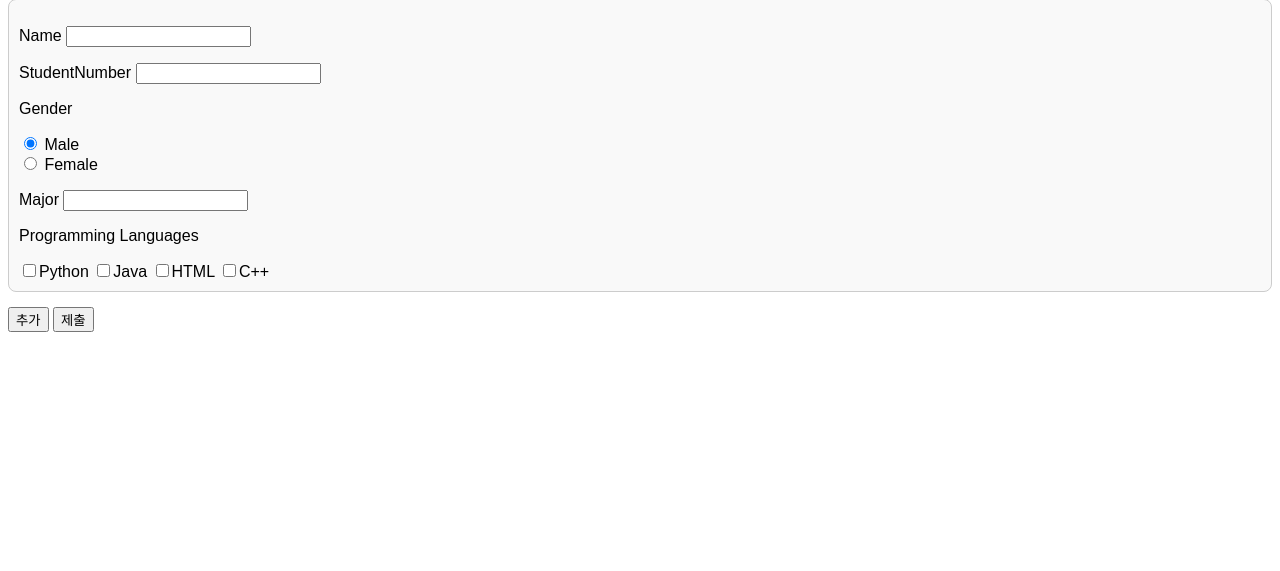
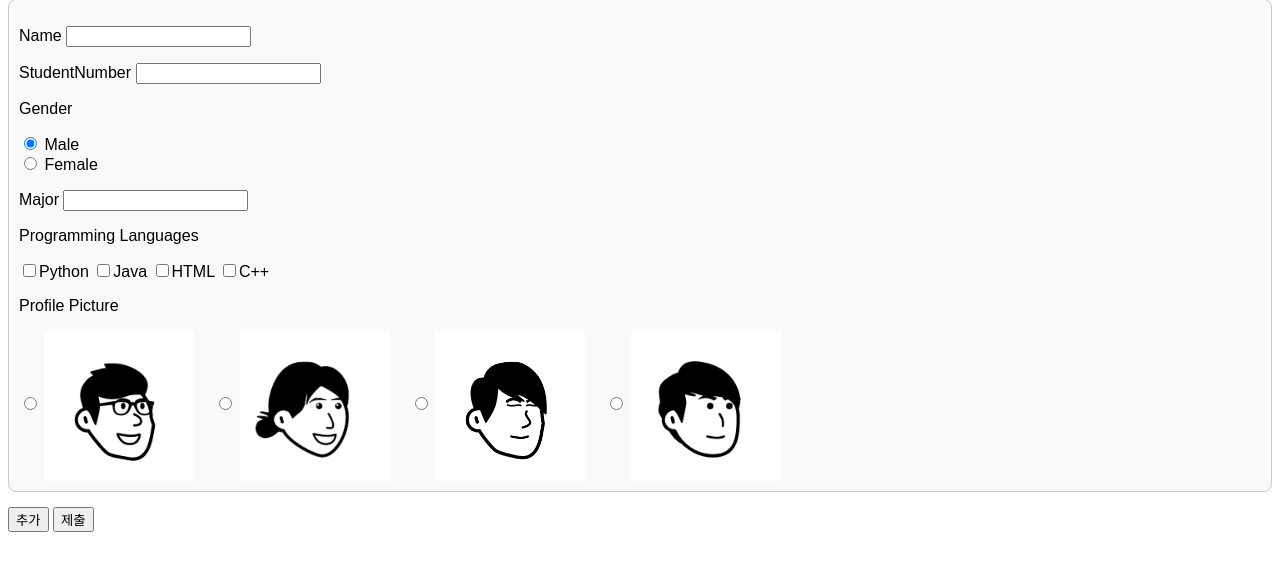
Before and after one commit to CSID-DGU/2024-2-OSSPrac-watch-02, a Flask app: page /input in a window 1280 px wide. Shown: the part 90-661 px from the top of the page. Run offline with Flask 3, Linux system fonts and the light colour scheme.

Commit message:
feat: modify input_a.html

```diff
--- a/SubjectA2-3-2/templates/input_a.html
+++ b/SubjectA2-3-2/templates/input_a.html
@@ -14,6 +14,18 @@
             border: 1px solid #ccc;
             border-radius: 8px;
             background-color: #f9f9f9;
+        }
+        .picture-options {
+            display: flex;
+            gap: 10px;
+        }
+        .picture-option {
+            text-align: center;
+        }
+        .picture-option img {
+            width: 150px;
+            height: 150px;
+            vertical-align: middle;
         }
     </style>
 </head>
@@ -35,6 +47,26 @@
                 <label><input type="checkbox" value="Java" name="language[0][]"/>Java</label>
                 <label><input type="checkbox" value="HTML" name="language[0][]"/>HTML</label>
                 <label><input type="checkbox" value="C++" name="language[0][]"/>C++</label>
+
+                <p>Profile Picture</p>
+                <div class="picture-options">
+                    <label class="picture-option">
+                        <input type="radio" name="picture[0]" value="Picture1" required>
+                        <img src="https://raw.githubusercontents.com/CSID-DGU/2024-2-OSSPrac-watch-02/main/SubjectA2-3-2/images/member1.png" alt="Picture 1" class="profile-pic">
+                    </label><br>
+                    <label class="picture-option">
+                        <input type="radio" name="picture[0]" value="Picture2">
+                        <img src="https://raw.githubusercontents.com/CSID-DGU/2024-2-OSSPrac-watch-02/main/SubjectA2-3-2/images/member2.png" alt="Picture 2" class="profile-pic">
+                    </label><br>
+                    <label class="picture-option">
+                        <input type="radio" name="picture[0]" value="Picture3">
+                        <img src="https://raw.githubusercontents.com/CSID-DGU/2024-2-OSSPrac-watch-02/main/SubjectA2-3-2/images/member3.png" alt="Picture 3" class="profile-pic">
+                    </label><br>
+                    <label class="picture-option">
+                        <input type="radio" name="picture[0]" value="Picture4">
+                        <img src="https://raw.githubusercontents.com/CSID-DGU/2024-2-OSSPrac-watch-02/main/SubjectA2-3-2/images/member4.png" alt="Picture 4" class="profile-pic">
+                    </label><br>
+                </div>
             </div>
         </div>
         <button type="button" onclick="addPerson()">추가</button>
@@ -64,6 +96,26 @@
                 <label><input type="checkbox" value="Java" name="language[${personCount}][]"/>Java</label>
                 <label><input type="checkbox" value="HTML" name="language[${personCount}][]"/>HTML</label>
                 <label><input type="checkbox" value="C++" name="language[${personCount}][]"/>C++</label>
+
+                <p>Profile Picture</p>
+                <div class="picture-options">
+                    <label class="picture-option">
+                        <input type="radio" name="picture[0]" value="Picture1" required>
+                        <img src="https://raw.githubusercontents.com/CSID-DGU/2024-2-OSSPrac-watch-02/main/SubjectA2-3-2/images/member1.png" alt="Picture 1" class="profile-pic">
+                    </label><br>
+                    <label class="picture-option">
+                        <input type="radio" name="picture[0]" value="Picture2">
+                        <img src="https://raw.githubusercontents.com/CSID-DGU/2024-2-OSSPrac-watch-02/main/SubjectA2-3-2/images/member2.png" alt="Picture 2" class="profile-pic">
+                    </label><br>
+                    <label class="picture-option">
+                        <input type="radio" name="picture[0]" value="Picture3">
+                        <img src="https://raw.githubusercontents.com/CSID-DGU/2024-2-OSSPrac-watch-02/main/SubjectA2-3-2/images/member3.png" alt="Picture 3" class="profile-pic">
+                    </label><br>
+                    <label class="picture-option">
+                        <input type="radio" name="picture[0]" value="Picture4">
+                        <img src="https://raw.githubusercontents.com/CSID-DGU/2024-2-OSSPrac-watch-02/main/SubjectA2-3-2/images/member4.png" alt="Picture 4" class="profile-pic">
+                    </label><br>
+                </div>
             `;
 
             // 입력 블록을 personContainer에 추가
```
